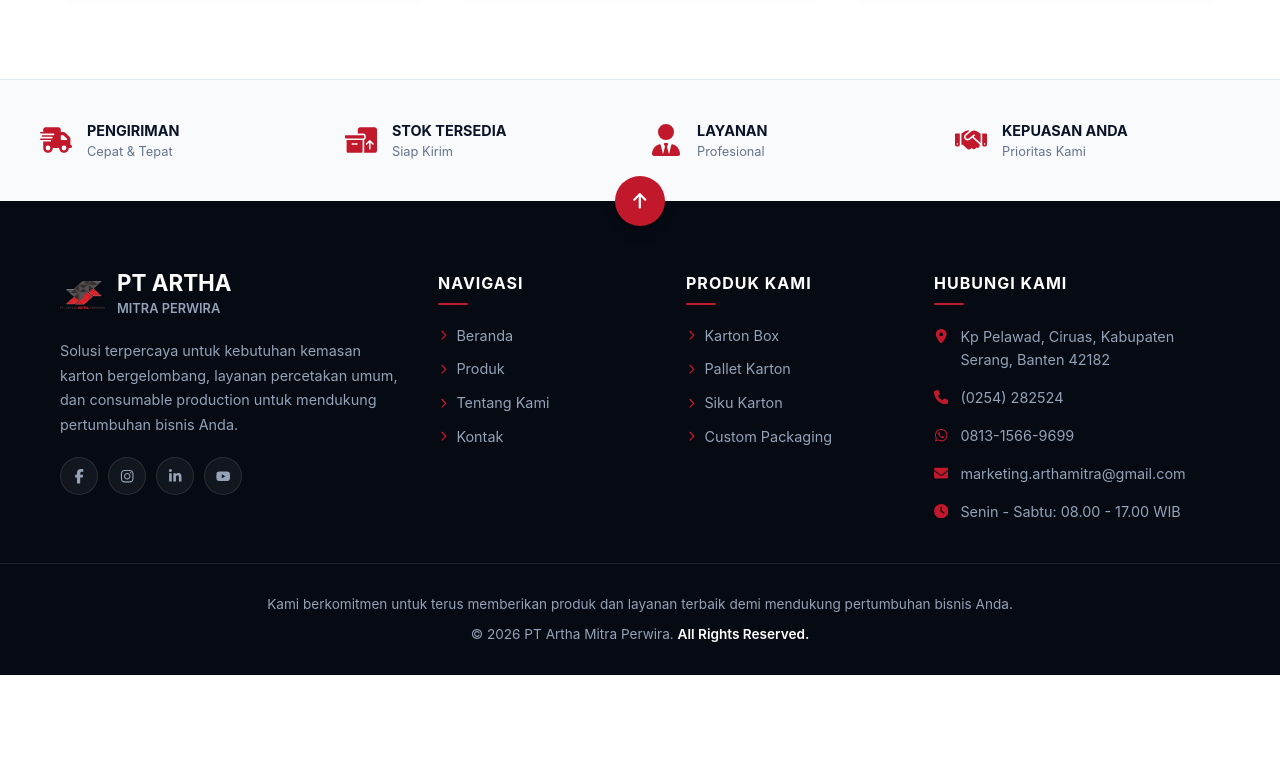
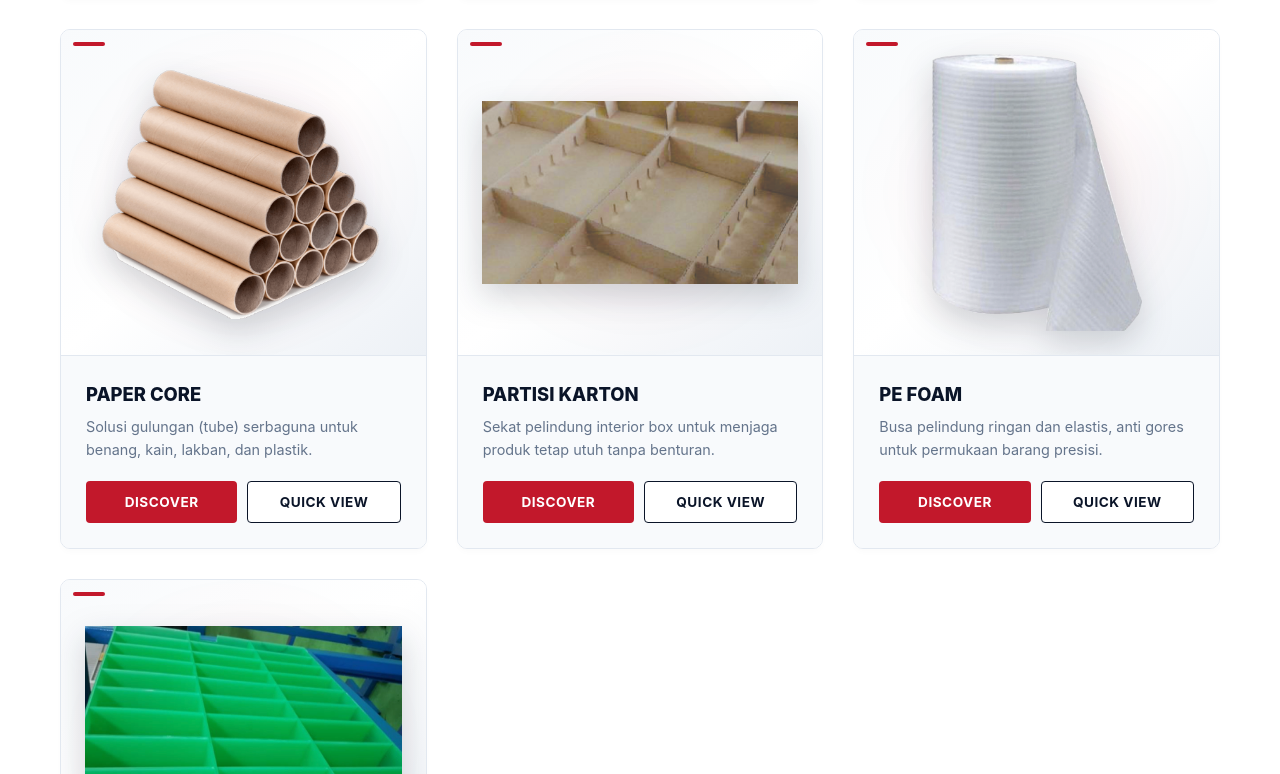
Before and after one commit to fathanfahrizy/PT-Artha-Mitra-Perwira, a React (Vite) app: page /produk in a window 1280 px wide. Shown: the part 1426-2200 px from the top of the page. Before the commit the page ends 2101 px from the top, so only its background shows below. Built offline with nearby package versions, Linux system fonts and the light colour scheme.

Commit message:
Menambah produk dan detail pada page product

```diff
--- a/src/data/productsData.js
+++ b/src/data/productsData.js
@@ -1,5 +1,6 @@
 import {
-    FaShieldHalved, FaLayerGroup, FaRulerCombined, FaBoxOpen, FaWeightHanging, FaGlobe, FaArrowsLeftRight
+    FaShieldHalved, FaLayerGroup, FaRulerCombined, FaBoxOpen, FaWeightHanging, FaGlobe, FaArrowsLeftRight,
+    FaCubes, FaWater, FaCompress, FaRecycle
 } from 'react-icons/fa6';
 
 const SPECS_KARTON_BOX = [
@@ -18,6 +19,30 @@
     { icon: FaRulerCombined, label: 'Ketebalan', value: '3 - 5 mm' },
     { icon: FaArrowsLeftRight, label: 'Panjang', value: 's/d 2.400 mm' },
     { icon: FaShieldHalved, label: 'Fungsi', value: 'Edge protection & stacking' }
+];
+
+const SPECS_PAPER_CORE = [
+    { icon: FaLayerGroup, label: 'Material', value: 'Kraft Paper Berkualitas' },
+    { icon: FaRulerCombined, label: 'Diameter & Ketebalan', value: 'Custom sesuai permintaan' },
+    { icon: FaRecycle, label: 'Sifat', value: 'Kuat, presisi, dan ramah lingkungan' }
+];
+
+const SPECS_PARTISI_KARTON = [
+    { icon: FaCubes, label: 'Bentuk', value: 'Sekat interlock / custom grid' },
+    { icon: FaRulerCombined, label: 'Ukuran', value: 'Sesuai dimensi box kemasan' },
+    { icon: FaShieldHalved, label: 'Fungsi', value: 'Mencegah gesekan antar produk' }
+];
+
+const SPECS_PE_FOAM = [
+    { icon: FaRulerCombined, label: 'Ketebalan', value: '1 mm - 10 mm (Custom)' },
+    { icon: FaLayerGroup, label: 'Format', value: 'Roll, Lembaran, atau Kantong' },
+    { icon: FaCompress, label: 'Sifat', value: 'Peredam benturan & anti gores' }
+];
+
+const SPECS_PP_BOARD = [
+    { icon: FaLayerGroup, label: 'Material', value: 'Polypropylene (PP) Corrugated' },
+    { icon: FaWater, label: 'Keunggulan', value: 'Anti air & tahan bahan kimia' },
+    { icon: FaRecycle, label: 'Sifat', value: 'Dapat dicuci dan digunakan berulang' }
 ];
 
 export const PRODUCTS = [
@@ -39,4 +64,28 @@
         tagline: 'Pelindung sudut produk agar tetap aman selama pengiriman dan stacking.',
         specs: SPECS_SIKU_KARTON
     },
+    {
+        title: "PAPER CORE",
+        image: "/images/foto-paper-core.png",
+        tagline: 'Solusi gulungan (tube) serbaguna untuk benang, kain, lakban, dan plastik.',
+        specs: SPECS_PAPER_CORE
+    },
+    {
+        title: "PARTISI KARTON",
+        image: "/images/foto-partisi-karton.png",
+        tagline: 'Sekat pelindung interior box untuk menjaga produk tetap utuh tanpa benturan.',
+        specs: SPECS_PARTISI_KARTON
+    },
+    {
+        title: "PE FOAM",
+        image: "/images/foto-pe-foam.png",
+        tagline: 'Busa pelindung ringan dan elastis, anti gores untuk permukaan barang presisi.',
+        specs: SPECS_PE_FOAM
+    },
+    {
+        title: "PP BOARD",
+        image: "/images/foto-pp-board.png",
+        tagline: 'Lembaran plastik berongga yang tangguh, anti air, dan tahan lama.',
+        specs: SPECS_PP_BOARD
+    }
 ];
```
Also changed, not shown: public/images/foto-karton.png.
